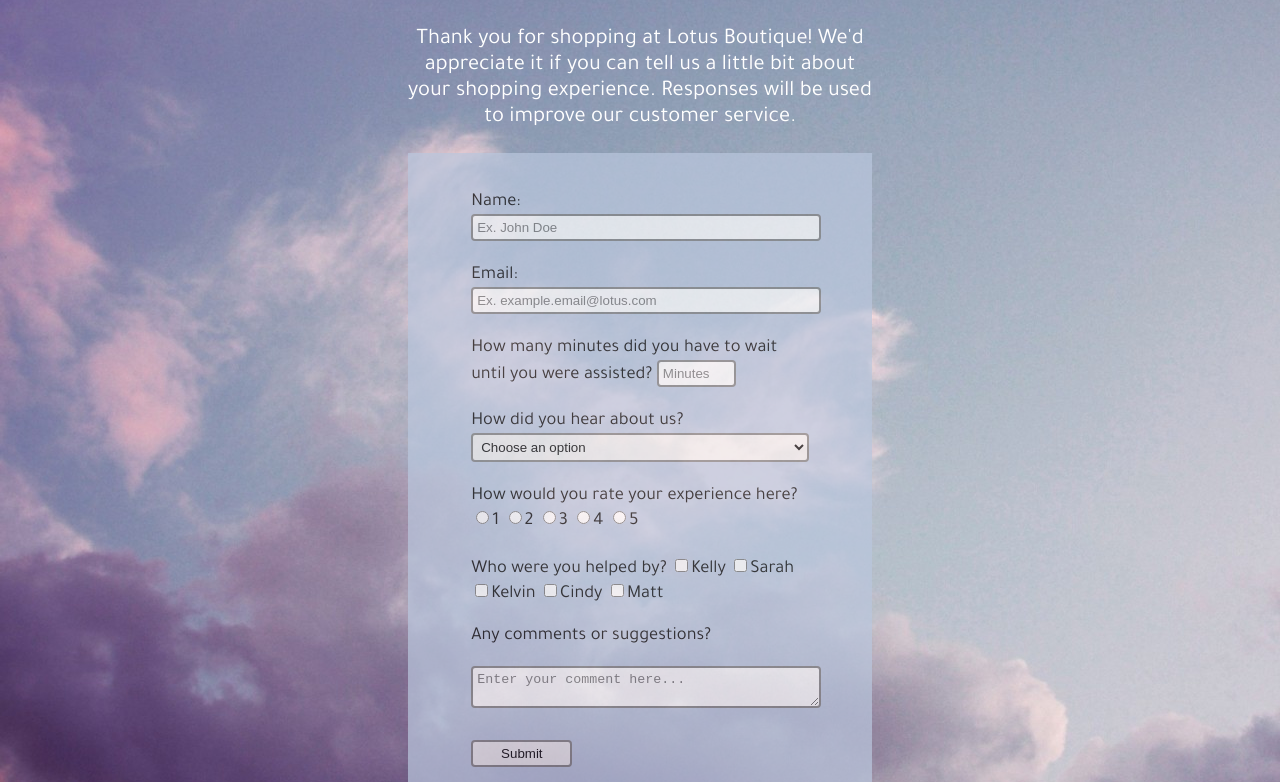
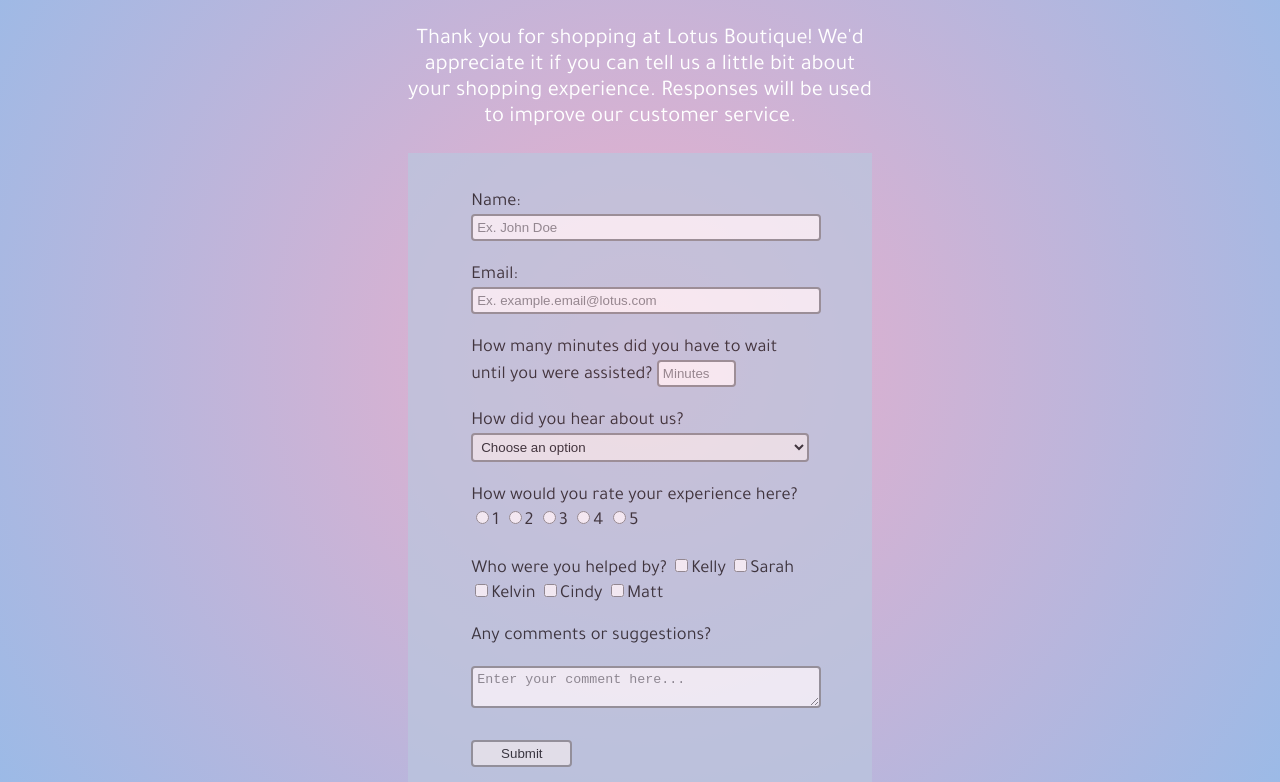
Before and after one commit to an-nguyen21/survey-page, a plain HTML site: page index.html in a window 1280 px wide. Shown: the part 180-962 px from the top of the page. Drawn offline with Linux system fonts and the light colour scheme.

Commit message:
changed background

```diff
--- a/style/style.css
+++ b/style/style.css
@@ -1,6 +1,7 @@
 body {
     background-image: url(../images/cloud.jpg);
-    background-color: honeydew;
+    background: rgb(238,174,202);
+background: radial-gradient(circle, rgba(238,174,202,1) 0%, rgba(148,187,233,1) 100%);
 }
 
 #title {
```
